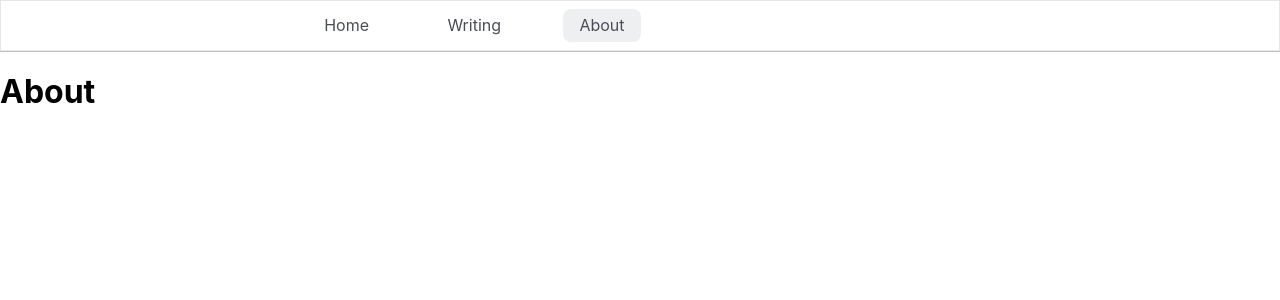
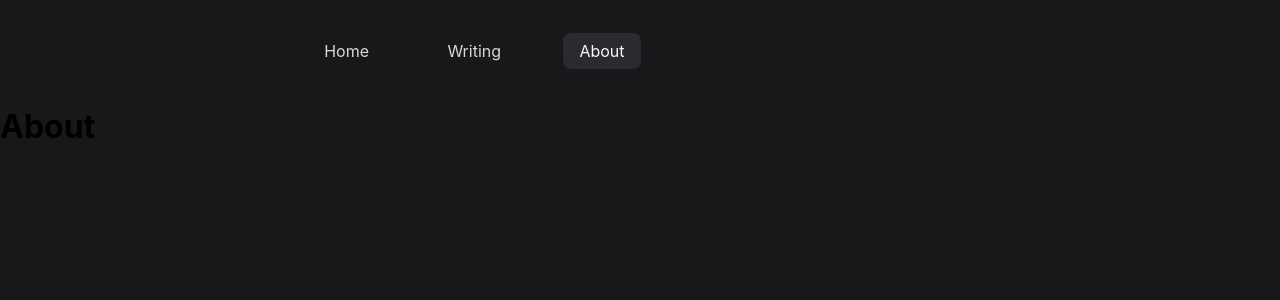
Before and after one commit to eneskutlay/website, a Next.js app: page /about in a window 1280 px wide. Shown: the top 300 px of the page. Built offline with nearby package versions, Linux system fonts and the light colour scheme.

Commit message:
color template changed.

```diff
--- a/components/Header/Header.module.css
+++ b/components/Header/Header.module.css
@@ -1,6 +1,6 @@
 .header {
-  border: 1px solid #e5e7eb;
-  box-shadow: 0 0.2px 0.3px #000;
+  border: 1px solid transparent;
+  margin: 0.4rem 0;
 }
 
 .navbar {
@@ -8,7 +8,7 @@
   margin-right: auto;
   margin-left: auto;
   max-width: 750px;
-  color: #777e89;
+  color: rgb(250 250 250 / 0.85); /* #fafafa */
 }
 
 .navbarUl {
@@ -21,21 +21,29 @@
   border-radius: 0.5rem;
   cursor: pointer;
   text-align: center;
-  color: #4a4d54;
+  color: rgb(250 250 250 / 0.85);
 }
 
 @media only screen and (min-width: 770px) {
+  .header {
+    margin: 1rem;
+  }
+  .navbarUl {
+    max-width: 650px;
+    margin: 1rem 0;
+  }
   .navbarLi {
-    padding: 0.4rem 1rem;
+    padding: 0.5rem 1rem;
     margin: 0 0.2rem;
     border-radius: 0.5rem;
     cursor: pointer;
   }
   .activeNavbar {
-    background-color: #eeeff0;
+    background-color: #2a2a2f;
+    color: rgb(250 250 250 / 1);
   }
 
   .navbarLi:hover {
-    background-color: #eeeff0;
+    background-color: #2a2a2f;
   }
 }
--- a/components/Hero/Hero.module.css
+++ b/components/Hero/Hero.module.css
@@ -4,10 +4,11 @@
 
 .hero h1 {
   line-height: 2rem;
+  color: rgb(250 250 250 / 1);
 }
 
 .heroDetails {
-  color: #000;
+  color: rgb(250 250 250 / 0.85);
   line-height: 1.75;
   margin-bottom: 1.5rem;
 }
--- a/components/HomeSection/HomeSection.module.css
+++ b/components/HomeSection/HomeSection.module.css
@@ -1,5 +1,5 @@
 .root {
-  background-color: #f9fafb;
+  background-color: #2a2a2f;
   opacity: 1;
   width: 94vw;
   height: auto;
@@ -13,7 +13,7 @@
 }
 
 .cardHeader {
-  color: black;
+  color: rgb(250 250 250 / 0.85);
   display: flex;
   justify-content: space-between;
   font-weight: 300;
@@ -30,17 +30,16 @@
 .cardHeader a {
   margin: auto 0 auto 0;
   padding: 0.6rem 1rem;
-  border: 1px solid rgba(0, 0, 0, 0.192);
+  border: 1px solid rgb(250 250 250 / 0.75);
   border-radius: 0.5rem;
 }
 
 .cardHeader a:hover {
-  border: 1px solid rgba(0, 0, 0, 0.397);
+  border: 1px solid rgba(250 250 250 / 0.85);
 }
 
 .realChild {
-  color: black;
-  opacity: 0.75;
+  opacity: 0.85;
   margin: 0.1rem 0.5rem;
   padding: 0.6rem 0.5rem;
   display: grid;
--- a/components/ListItem/ListItem.module.css
+++ b/components/ListItem/ListItem.module.css
@@ -2,12 +2,12 @@
   margin: 0.25rem;
   padding: 0;
   border-radius: 0.2rem;
-  color: #000;
+  color: rgb(250, 250 ,250 / 0.75);
   padding: 0.6rem 0.6rem 0 0.6rem;
 }
 
 .cardChild p {
-  color: #3b3b3bc4;
+  color: rgb(250, 250 ,250 / 0.5);
   margin: 0;
   font-weight: 400;
   opacity: 0.8;
@@ -18,5 +18,5 @@
 }
 
 .cardChild:hover {
-  background-color: #eeeff0;
+  background-color: #3d3d43;
 }
--- a/components/PostItem/PostItem.module.css
+++ b/components/PostItem/PostItem.module.css
@@ -1,9 +1,10 @@
 .postSection {
   padding: 0.3rem 0.5rem;
+  color: rgb(250 250 250 / 0.85);
 }
 
 .postSection p {
-  color: #abafb7;
+  color: rgb(250 250 250 / 0.5);
   margin-top: -1rem;
 }
 
@@ -14,6 +15,6 @@
     cursor: pointer;
   }
   .postSection:hover {
-    background-color: #eeeff0;
+    background-color: #2a2a2f;
   }
 }
--- a/components/WriteSection/WriteSection.module.css
+++ b/components/WriteSection/WriteSection.module.css
@@ -7,6 +7,7 @@
 }
 .postList h1 {
   margin-bottom: 2rem;
+  color: rgb(250 250 250 / 0.85);
 }
 @media only screen and (min-width: 770px) {
   .blog {
--- a/styles/Home.module.css
+++ b/styles/Home.module.css
@@ -1,9 +1,8 @@
 .container {
-  background-color: #fff;
   width: 94vw;
   max-width: 650px;
   height: auto;
-  color: #000;
+  color: #fafafa;
   margin: auto;
 }
 
--- a/styles/globals.css
+++ b/styles/globals.css
@@ -4,6 +4,7 @@ body {
   margin: 0;
   font-family: -apple-system, BlinkMacSystemFont, Segoe UI, Roboto, Oxygen,
     Ubuntu, Cantarell, Fira Sans, Droid Sans, Helvetica Neue, sans-serif;
+  background-color: #18181b;
 }
 
 a {
```
Also changed, not shown: styles/Post.module.css (+7 -5 lines).
